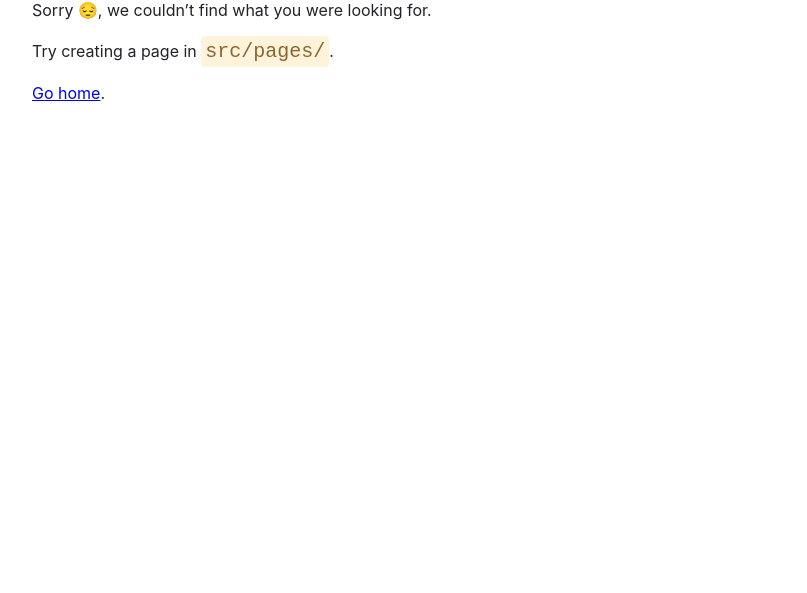
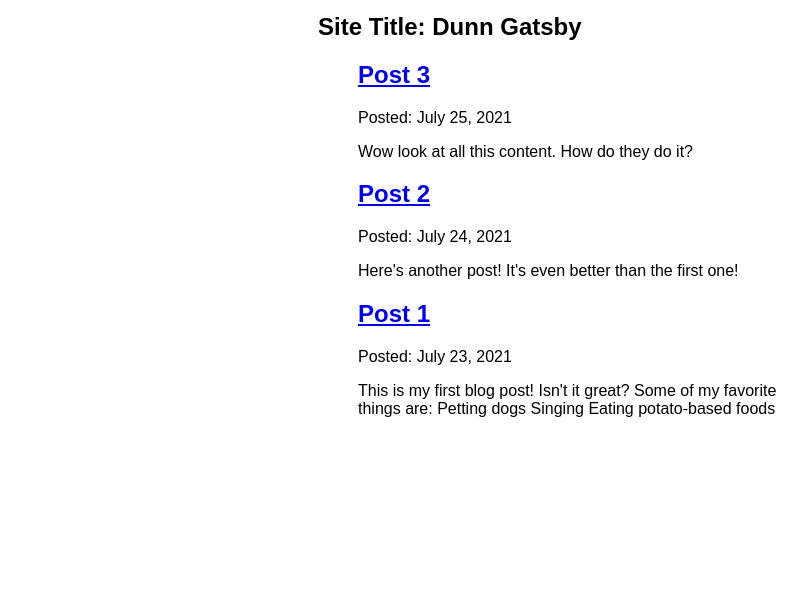
Before and after one commit to ryanndunn/gatsby-tutorial, a Gatsby site: page /blog in a window 1280 px wide. Before the commit this address had no page. Shown: the part 207-800 px from the top of the page, without its empty margins (72-879 px from the left). Built offline with nearby package versions, Linux system fonts and the light colour scheme; Gatsby itself is replaced by a stand-in of ours.

Commit message:
adding blog archive/single

```diff
--- /dev/null
+++ b/blog/post-1.mdx
@@ -0,0 +1,13 @@
+---
+title: "Post 1"
+date: "2021-07-23"
+slug: "post-1"
+---
+
+This is my first blog post! Isn't it *great*?
+
+Some of my **favorite** things are:
+
+* Petting dogs
+* Singing
+* Eating potato-based foods
--- /dev/null
+++ b/blog/post-2.mdx
@@ -0,0 +1,7 @@
+---
+title: "Post 2"
+date: "2021-07-24"
+slug: "post-2"
+---
+
+Here's another post! It's even better than the first one!
--- /dev/null
+++ b/blog/post-3.mdx
@@ -0,0 +1,7 @@
+---
+title: "Post 3"
+date: "2021-07-25"
+slug: "post-3"
+---
+
+Wow look at all this content. How do they do it?
--- a/gatsby-config.js
+++ b/gatsby-config.js
@@ -9,5 +9,13 @@
   plugins: [
     "gatsby-plugin-image",
     "gatsby-plugin-sharp",
+    {
+      resolve: "gatsby-source-filesystem",
+      options: {
+        name: `blog`,
+        path: `${__dirname}/blog`,
+      }
+    },
+    "gatsby-plugin-mdx",
   ],
 }
--- a/package.json
+++ b/package.json
@@ -15,8 +15,10 @@
     "clean": "gatsby clean"
   },
   "dependencies": {
+    "@mdx-js/react": "^2.3.0",
     "gatsby": "^5.12.1",
     "gatsby-plugin-image": "^3.12.0",
+    "gatsby-plugin-mdx": "^5.12.0",
     "gatsby-plugin-sharp": "^5.12.0",
     "gatsby-source-filesystem": "^5.12.0",
     "react": "^18.2.0",
--- a/src/components/layout.js
+++ b/src/components/layout.js
@@ -41,6 +41,11 @@
                   Gallery
                 </Link>
               </li>
+              <li className={navLinkItem}>
+                <Link to="/blog" className={navLinkText}>
+                  Blog
+                </Link>
+              </li>
             </ul>
           </nav>
           <main>
--- /dev/null
+++ b/src/pages/blog/index.js
@@ -0,0 +1,44 @@
+import * as React from 'react'
+import { graphql, Link } from 'gatsby'
+import Layout from '../../components/layout'
+import Seo from '../../components/seo'
+
+const BlogPage = ({ data }) => {
+  return (
+    <Layout pageTitle="My Blog Posts">
+      <ul>
+        {
+            data.allMdx.nodes.map((node) => (
+                <article key={node.id}>
+                    <h2>
+                      <Link to={`/blog/${node.frontmatter.slug}`}>{node.frontmatter.title}</Link>
+                    </h2>
+                    <p>Posted: {node.frontmatter.date}</p>
+                    <p>{node.excerpt}</p>
+                </article>
+            ))
+        }
+      </ul>
+    </Layout>
+  )
+}
+
+export const query = graphql`
+query MyQuery {
+    allMdx(sort: {frontmatter: {date: DESC}}) {
+      nodes {
+        frontmatter {
+          date(formatString: "MMMM D, YYYY")
+          title
+          slug
+        }
+        id
+        excerpt
+      }
+    }
+  }
+`
+
+export const Head = () => <Seo title="My Blog Posts" />
+
+export default BlogPage
```
Also changed, not shown: src/pages/blog/{mdx.frontmatter__slug}.js (added, +27 -0 lines), 1 other file.
